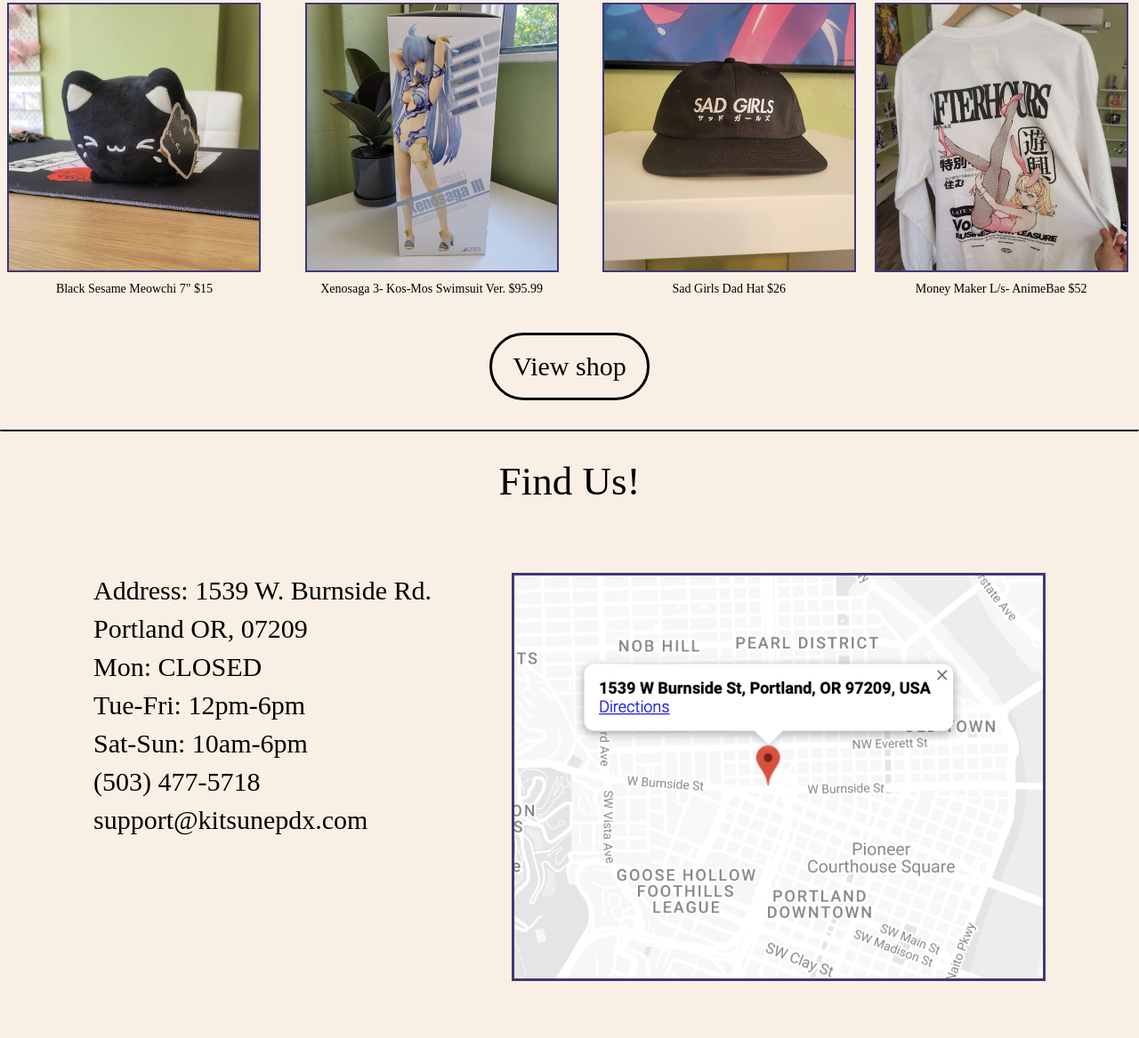
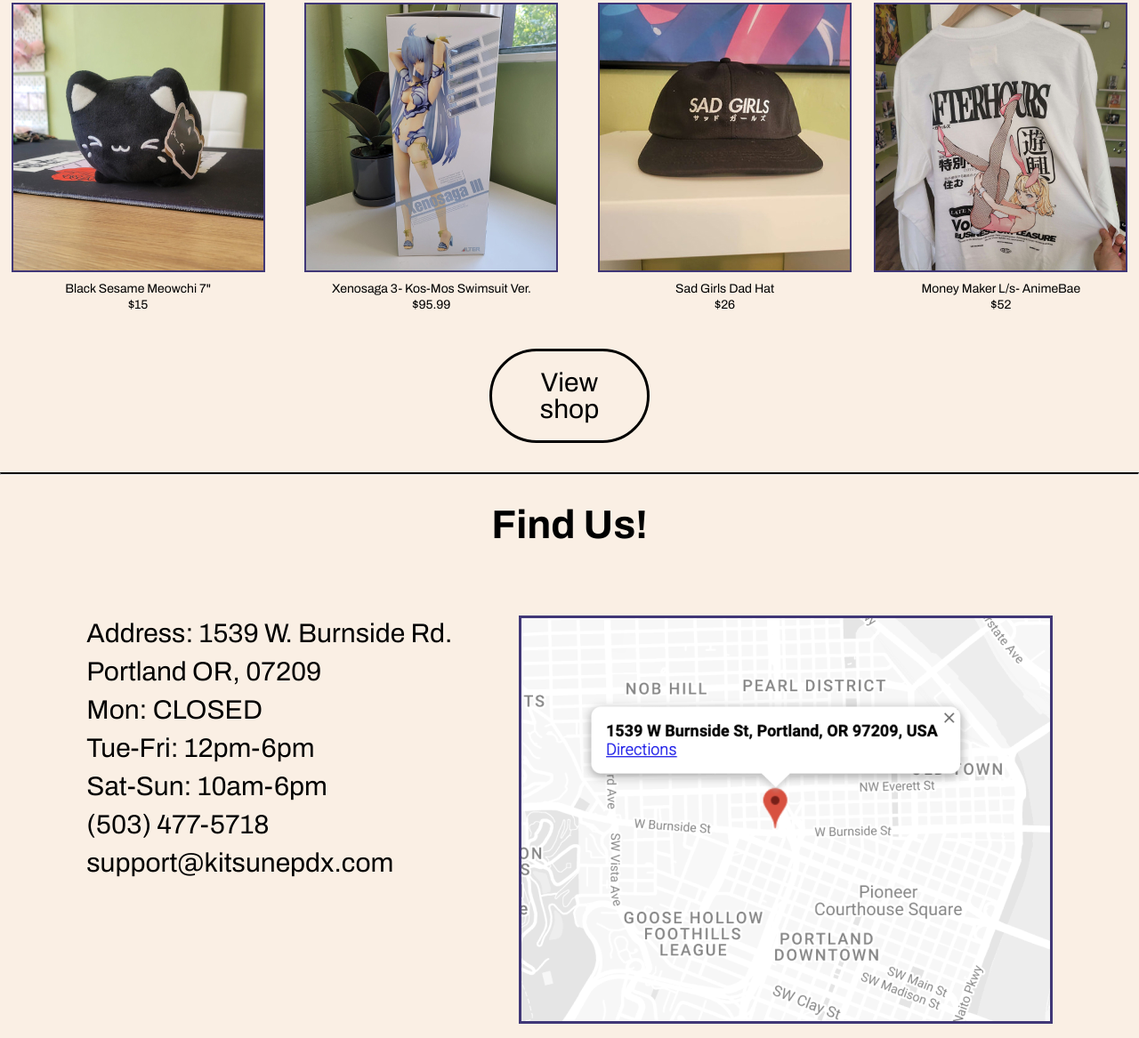
Before and after one commit to oceanf724/kitsunepdx, a plain HTML site: page index.html in a window 1280 px wide. Shown: the part 1473-2640 px from the top of the page at 89% size. Drawn offline with nearby package versions, Linux system fonts and the light colour scheme.

Commit message:
new commit

```diff
--- a/index.html
+++ b/index.html
@@ -48,19 +48,19 @@
     <section class="home-shop-flex">
       <div class="one">
         <img src="images/shopimage1.jpg" alt="shopimage1" />
-        <h2>Black Sesame Meowchi 7" $15</h2>
+        <h2>Black Sesame Meowchi 7" <div>$15</div></h2>
       </div>
       <div class="one">
         <img src="images/shopimage2.jpg" alt="shopimage2" />
-        <h2>Xenosaga 3- Kos-Mos Swimsuit Ver. $95.99</h2>
+        <h2>Xenosaga 3- Kos-Mos Swimsuit Ver. <div>$95.99</div></h2>
       </div>
       <div class="one">
         <img src="images/shopimage3.jpg" alt="shopimage3" />
-        <h2>Sad Girls Dad Hat $26</h2>
+        <h2>Sad Girls Dad Hat <div>$26</div></h2>
       </div>
       <div class="one">
         <img src="images/shopimage4.jpg" alt="shopimage4" />
-        <h2>Money Maker L/s- AnimeBae $52</h2>
+        <h2>Money Maker L/s- AnimeBae <div>$52</div></h2>
       </div>
     </section>
     <div class="view-shop-btn">
--- a/style.css
+++ b/style.css
@@ -1,3 +1,13 @@
+@font-face {
+  font-family: 'archivo';
+  src: url(fonts/Archivo-VariableFont_wdth\,wght.ttf);
+}
+
+@font-face {
+  font-family: 'archivo-bold';
+  src: url(fonts/Archivo-Bold.ttf);
+}
+
 nav ul {
   display: flex;
   padding: 20px 0px 10px 0px;
@@ -20,7 +30,7 @@ body {
 }
 
 h1 {
-  font-family: 'archivo';
+  font-family: 'archivo-bold';
   padding-top: 25px;
   padding-bottom: 20px;
   font-size: 45px;
@@ -29,6 +39,7 @@ h1 {
 h2 {
   font-family: 'archivo';
   font-size: 14px;
+  font-weight: 300px;
   line-height: 18px;
   padding-left: 50px;
   padding-right: 50px;
@@ -176,6 +187,7 @@ footer p {
 }
 
 .find-us-sec {
+  flex: auto;
   padding: 60px;
   display: flex;
   font-size: 20px;
@@ -218,6 +230,7 @@ footer p {
   justify-content: space-between;
   width: 100%;
   padding-bottom: 15px;
+  margin: 15px;
 }
 
 .shop-sections li {
@@ -232,8 +245,9 @@ footer p {
   color: black;
   border: 3px solid black;
   border-radius: 60px;
-  padding: 8px 30px;
+  padding: 10px 25px;
   margin: 0 54px;
+  justify-content: center;
 
   justify-content: space-between;
   text-align: center;
@@ -268,6 +282,7 @@ footer p {
 input[type='text'],
 select,
 textarea {
+  font-family: 'archivo';
   width: 100%;
   padding: 12px;
   border: 1px solid #ccc;
@@ -279,12 +294,14 @@ textarea {
 }
 
 input[type='submit'] {
+  font-family: 'archivo';
   background-color: #30317f;
   color: white;
 }
 input[type='text'],
 select,
 textarea {
+  font-family: 'archivo';
   width: 100%;
   padding: 12px;
   border: 2px solid black;
@@ -297,6 +314,7 @@ textarea {
 }
 
 input[type='submit'] {
+  font-family: 'archivo';
   background-color: #faefe4;
   color: black;
   padding: 12px 20px;
@@ -312,6 +330,7 @@ input[type='submit']:hover {
 }
 
 .container {
+  font-family: 'archivo';
   margin: 55px;
   border-radius: 10px;
   background-color: #faefe4;
```
Also changed, not shown: fonts/Archivo-Bold.ttf (added), fonts/Archivo-Italic-VariableFont_wdth,wght.ttf (added), fonts/Archivo-VariableFont_wdth,wght.ttf (added).
